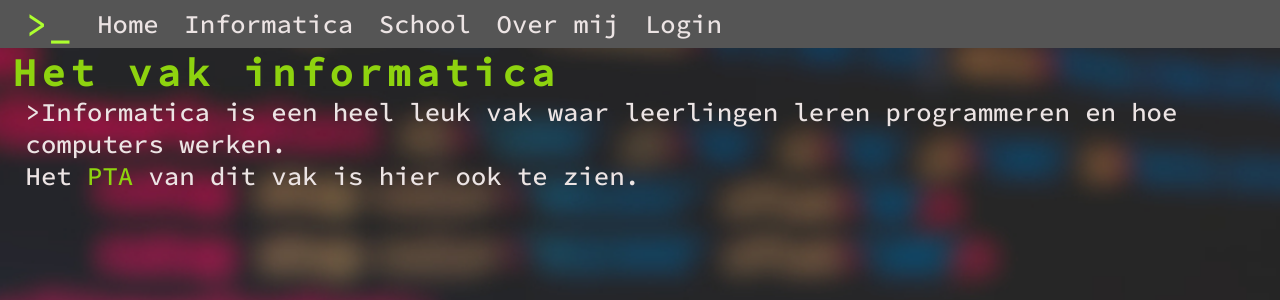
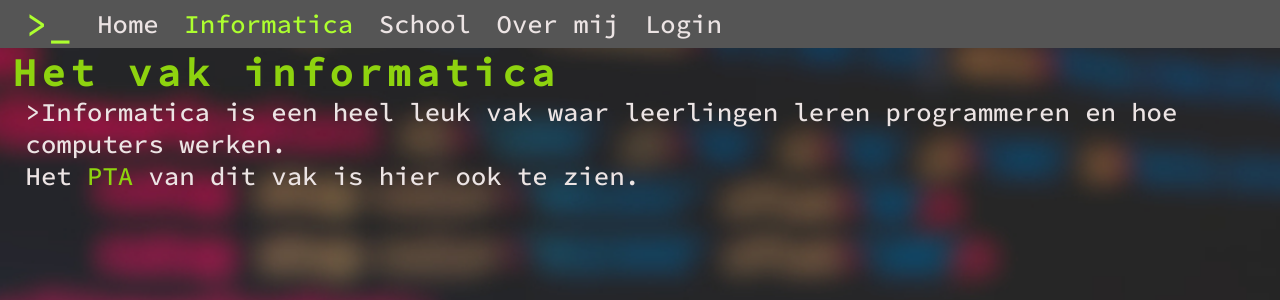
Before and after one commit to Teunemans/Schoolwebsite, a PHP site: page /informatica.html in a window 1280 px wide. Shown: the top 300 px of the page. Run offline with PHP 8.4, Linux system fonts and the light colour scheme.

Commit message:
heebie jeebie

```diff
--- a/index.html
+++ b/index.html
@@ -11,7 +11,7 @@
     <nav>
         <div class="navbar">
             <div class="navitem"><a class="navitem logo" href="index.html">>_</a></div>
-            <div class="navitem"><a class="navitem" href="index.html">Home</a></div>
+            <div class="navitem"><a class="navitem active" href="index.html">Home</a></div>
             <div class="navitem"><a class="navitem" href="informatica.html">Informatica</a></div>
             <div class="navitem"><a class="navitem" href="school.html">School</a></div>
             <div class="navitem"><a class="navitem" href="overmij.html">Over mij</a></div>
--- a/informatica.html
+++ b/informatica.html
@@ -12,7 +12,7 @@
         <div class="navbar">
             <div class="navitem"><a class="navitem logo" href="index.html">>_</a></div>
             <div class="navitem"><a class="navitem" href="index.html">Home</a></div>
-            <div class="navitem"><a class="navitem" href="informatica.html">Informatica</a></div>
+            <div class="navitem"><a class="active navitem" href="informatica.html">Informatica</a></div>
             <div class="navitem"><a class="navitem" href="school.html">School</a></div>
             <div class="navitem"><a class="navitem" href="overmij.html">Over mij</a></div>
             <div class="navitem"><a href="login.html" class="navitem">Login</a></div>
--- a/login.html
+++ b/login.html
@@ -15,7 +15,7 @@
             <div class="navitem"><a class="navitem" href="informatica.html">Informatica</a></div>
             <div class="navitem"><a class="navitem" href="school.html">School</a></div>
             <div class="navitem"><a class="navitem" href="overmij.html">Over mij</a></div>
-            <div class="navitem"><a href="login.html" class="navitem">Login</a></div>
+            <div class="navitem"><a href="login.html" class="active navitem">Login</a></div>
         </div>
     </nav>
     <main id="main-holder" class="textbody">
--- a/overmij.html
+++ b/overmij.html
@@ -14,7 +14,7 @@
             <div class="navitem"><a class="navitem" href="index.html">Home</a></div>
             <div class="navitem"><a class="navitem" href="informatica.html">Informatica</a></div>
             <div class="navitem"><a class="navitem" href="school.html">School</a></div>
-            <div class="navitem"><a class="navitem" href="overmij.html">Over mij</a></div>
+            <div class="navitem"><a class="active navitem" href="overmij.html">Over mij</a></div>
             <div class="navitem"><a href="login.html" class="navitem">Login</a></div>
         </div>
     </nav>
--- a/school.html
+++ b/school.html
@@ -13,7 +13,7 @@
             <div class="navitem"><a class="navitem logo" href="index.html">>_</a></div>
             <div class="navitem"><a class="navitem" href="index.html">Home</a></div>
             <div class="navitem"><a class="navitem" href="informatica.html">Informatica</a></div>
-            <div class="navitem"><a class="navitem" href="school.html">School</a></div>
+            <div class="navitem"><a class="active navitem" href="school.html">School</a></div>
             <div class="navitem"><a class="navitem" href="overmij.html">Over mij</a></div>
             <div class="navitem"><a href="login.html" class="navitem">Login</a></div>
         </div>
--- a/style.css
+++ b/style.css
@@ -199,3 +199,7 @@ img {
     background-color: greenyellow;
     cursor: pointer;
   }
+
+.active {
+  color: greenyellow;
+}
```
